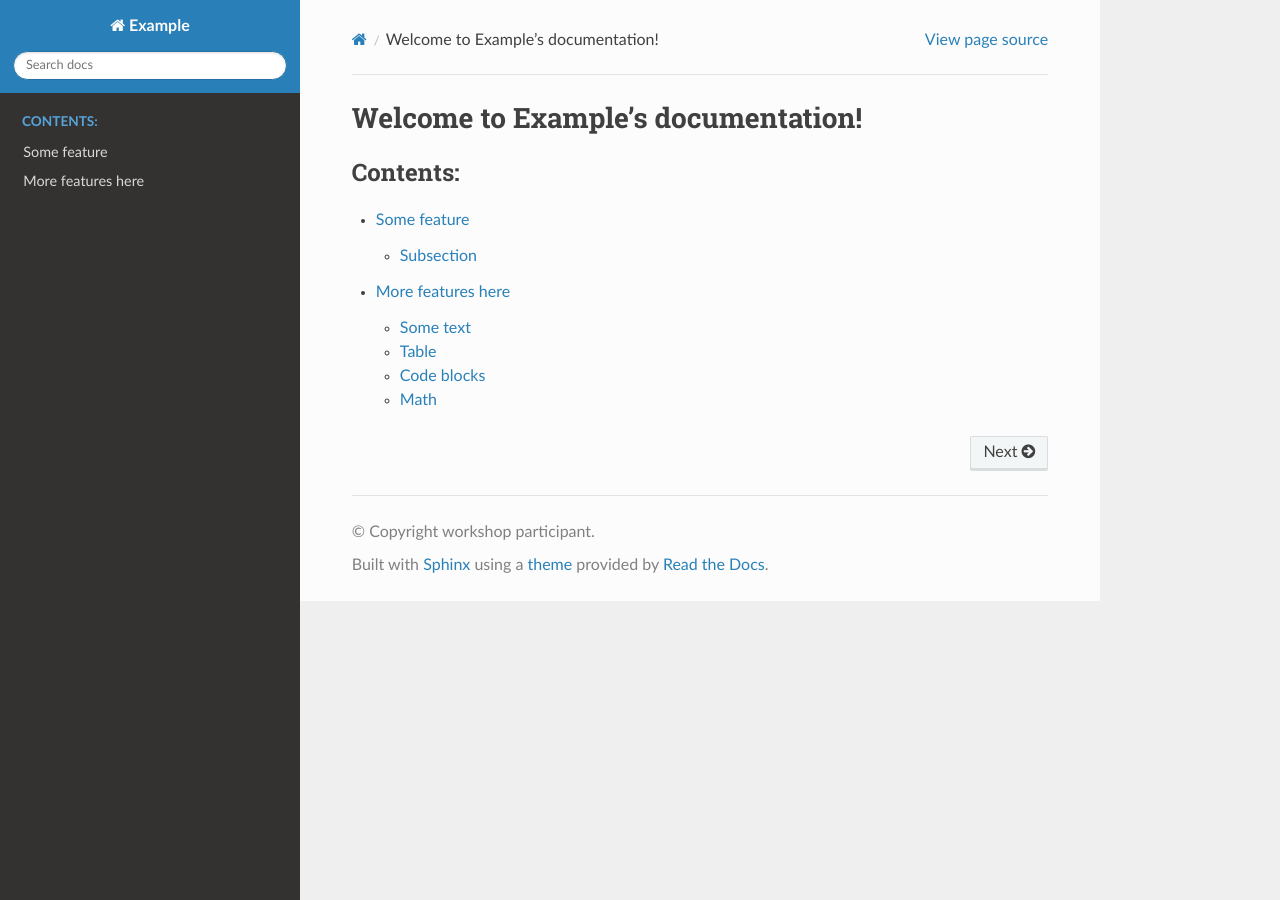
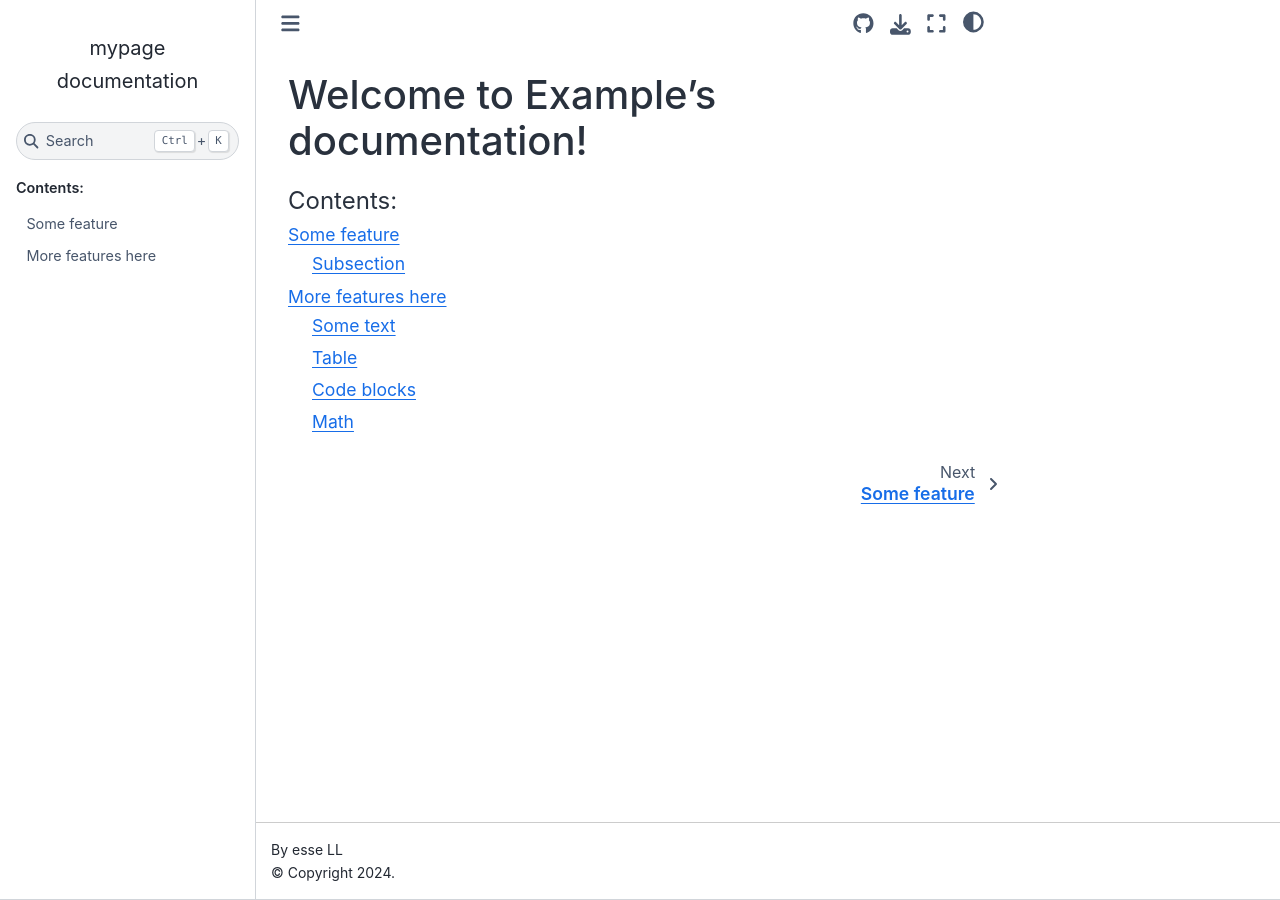
Before and after one commit to lacus-w/documentation-example, a Sphinx documentation site: the page built from doc/index.rst, in a window 1280 px wide. Built offline with Sphinx 7.4.7 and the Sphinx Book theme 1.1.4, drawn with Linux system fonts in a browser that asks for light colours.

Commit message:
update book theme

```diff
--- a/doc/conf.py
+++ b/doc/conf.py
@@ -6,10 +6,9 @@
 # -- Project information -----------------------------------------------------
 # https://www.sphinx-doc.org/en/master/usage/configuration.html#project-information
 
-project = 'Example'
-copyright = 'workshop participant'
-author = 'workshop participant'
-release = '0.1'
+project = 'mypage'
+copyright = '2024'
+author = 'esse LL'
 
 
 # -- General configuration ---------------------------------------------------
@@ -24,5 +23,10 @@ exclude_patterns = ['_build', 'Thumbs.db', '.DS_Store']
 # -- Options for HTML output -------------------------------------------------
 # https://www.sphinx-doc.org/en/master/usage/configuration.html#options-for-html-output
 
-html_theme = 'sphinx_rtd_theme'
+html_theme = 'sphinx_book_theme'
 html_static_path = ['_static']
+
+html_theme_options = {
+    "repository_url": "https://github.com/lacus-w/mypage",
+    "use_repository_button": True,
+}
--- a/requirements.txt
+++ b/requirements.txt
@@ -1,3 +1,4 @@
 sphinx
-sphinx_rtd_theme
+#sphinx_rtd_theme
+sphinx-book-theme
 myst_parser
```
